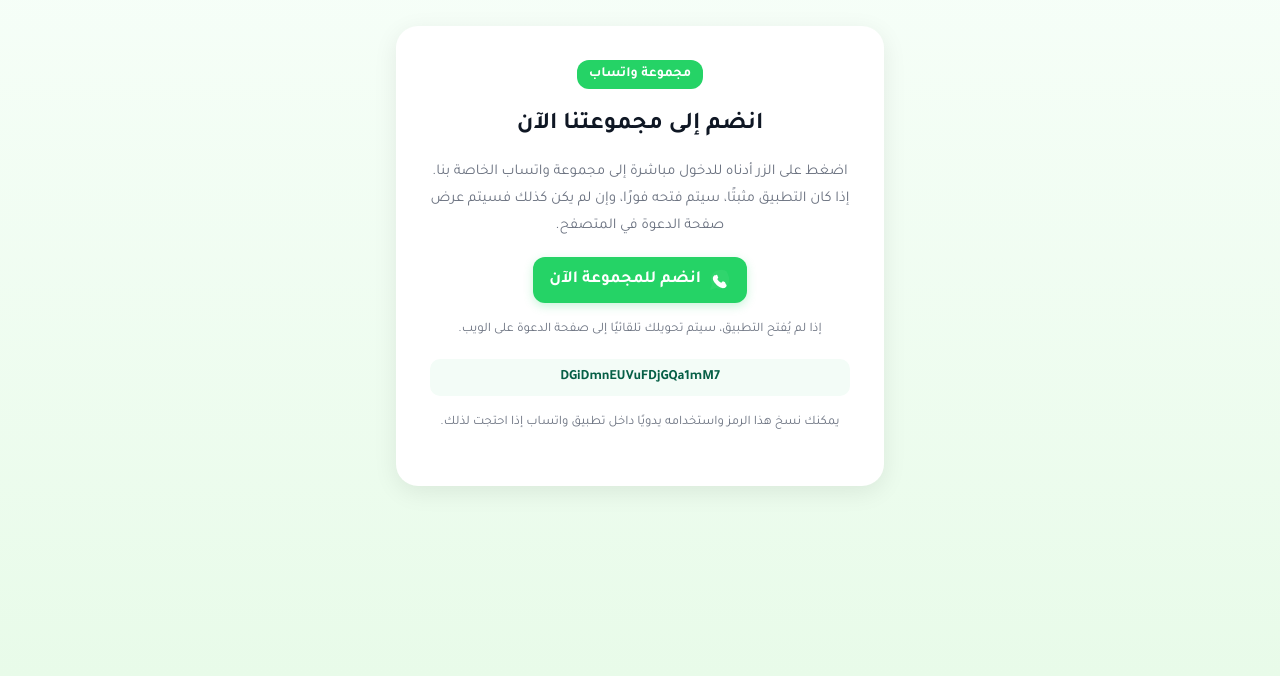
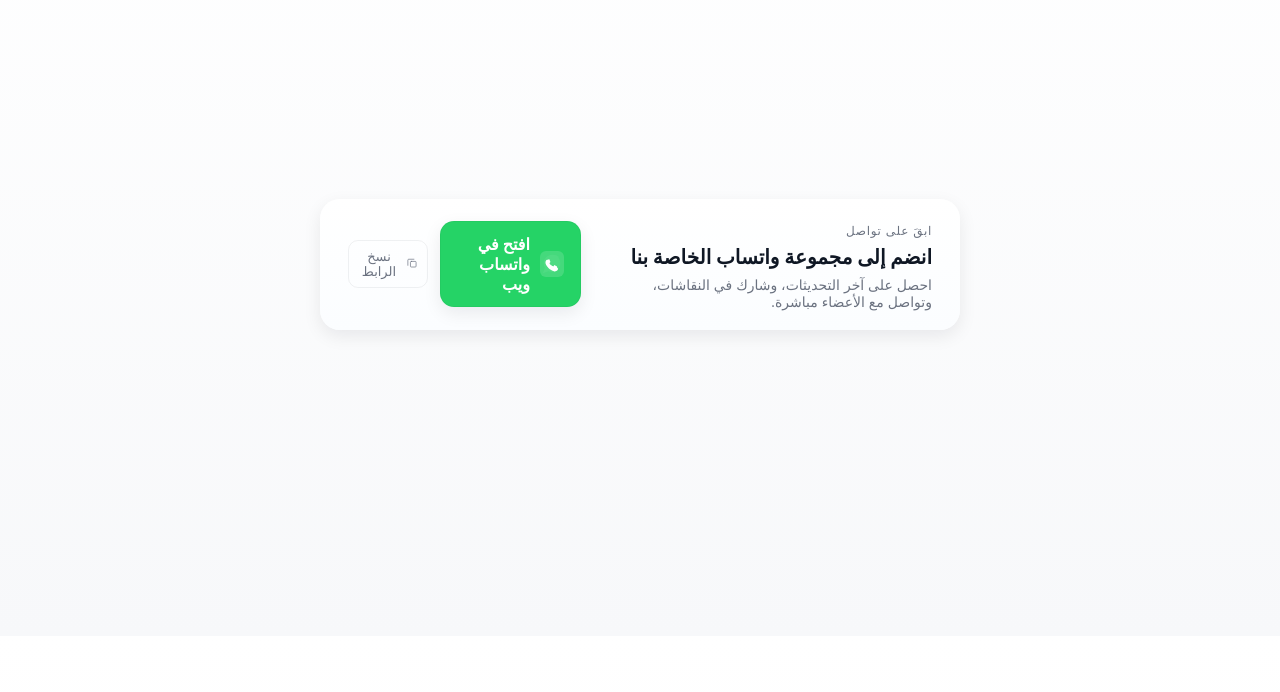
Before and after one commit to naimagroupe-ai/naimagroupe, a plain HTML site: page index.html in a window 1280 px wide. Shown: the part 164-856 px from the top of the page. Drawn offline with Linux system fonts and the light colour scheme.

Commit message:
Update index.html

```diff
--- a/index.html
+++ b/index.html
@@ -1,189 +1,280 @@
-<!DOCTYPE html>
+<!doctype html>
 <html lang="ar" dir="rtl">
 <head>
-  <meta charset="UTF-8" />
-  <meta name="viewport" content="width=device-width, initial-scale=1" />
-  <title>انضم إلى مجموعة واتساب</title>
+  <meta charset="utf-8" />
+  <meta name="viewport" content="width=device-width,initial-scale=1" />
+  <title>انضم إلى مجموعة واتساب الخاصة بنا</title>
+  <meta name="description" content="مكون دعوة للانضمام: عنوان + زر واتساب (تصميم متجاوب موجه للجوال)" />
+
   <style>
-    @import url('https://fonts.googleapis.com/css2?family=Tajawal:wght@400;500;700&display=swap');
-
-    :root {
+    :root{
       --wa-green: #25D366;
       --wa-green-dark: #1ebe5a;
+      --bg: #ffffff;
+      --surface: #f7f8fa;
       --text: #0f1724;
       --muted: #6b7280;
-      --bg: #f0fdf4;
-      --white: #fff;
-      --radius: 22px;
-      --shadow: 0 6px 24px rgba(0, 0, 0, 0.08);
-      font-family: "Tajawal", sans-serif;
+      --radius: 14px;
+      --max-width: 640px;
+      --gap: 16px;
+      --shadow-sm: 0 6px 18px rgba(12, 16, 24, 0.08);
+      --shadow-lg: 0 18px 40px rgba(12, 16, 24, 0.12);
+      font-family: "Cairo", "Tajawal", "Inter", ui-sans-serif, system-ui, -apple-system, "Segoe UI", Roboto, "Helvetica Neue", Arial;
     }
 
-    body {
-      margin: 0;
-      background: linear-gradient(180deg, #f9fffb 0%, #e8fbe9 100%);
-      display: flex;
-      align-items: center;
-      justify-content: center;
-      min-height: 100vh;
+    html,body{
+      height:100%;
+      margin:0;
+      background: linear-gradient(180deg, var(--bg) 0%, var(--surface) 100%);
+      color:var(--text);
       direction: rtl;
-      padding: 20px;
-      color: var(--text);
+      text-align: right;
+      -webkit-font-smoothing:antialiased;
+      -moz-osx-font-smoothing:grayscale;
     }
 
-    .card {
-      background: var(--white);
-      border-radius: var(--radius);
-      box-shadow: var(--shadow);
-      padding: 28px 22px;
-      max-width: 420px;
-      width: 100%;
-      text-align: center;
-      transition: all 0.3s ease;
+    .container{
+      min-height:100vh;
+      display:flex;
+      align-items:center;
+      justify-content:center;
+      padding:28px 18px;
     }
 
-    .card:hover {
-      transform: translateY(-4px);
-      box-shadow: 0 10px 32px rgba(0, 0, 0, 0.12);
+    .card{
+      width:100%;
+      max-width:var(--max-width);
+      background:linear-gradient(180deg, #fff 0%, #fbfdff 100%);
+      border-radius:18px;
+      box-shadow:var(--shadow-sm);
+      padding:22px;
+      display:flex;
+      gap:var(--gap);
+      align-items:center;
+      justify-content:space-between;
+      box-sizing:border-box;
     }
 
-    .badge {
-      display: inline-block;
-      background: var(--wa-green);
-      color: #fff;
-      font-weight: 700;
-      border-radius: 12px;
-      padding: 6px 12px;
-      font-size: 14px;
-      margin-bottom: 10px;
+    .copy{
+      flex:1 1 auto;
+      min-width:0;
     }
 
-    h1 {
-      font-size: 22px;
-      margin: 10px 0 8px;
-      line-height: 1.4;
+    .eyebrow{
+      display:inline-block;
+      font-size:12px;
+      color:var(--muted);
+      letter-spacing:0.06em;
+      text-transform:uppercase;
+      margin-bottom:6px;
     }
 
-    p {
-      font-size: 15px;
-      color: var(--muted);
-      line-height: 1.8;
-      margin-bottom: 18px;
+    h1{
+      margin:0 0 6px 0;
+      font-size:18px;
+      line-height:1.3;
+      color:var(--text);
+      font-weight:700;
     }
 
-    .wa-button {
-      display: inline-flex;
-      align-items: center;
-      justify-content: center;
-      background: var(--wa-green);
-      color: #fff;
-      text-decoration: none;
-      font-weight: 600;
-      font-size: 16px;
-      padding: 12px 16px;
-      border-radius: 12px;
-      transition: background 0.25s ease, transform 0.1s ease;
-      box-shadow: 0 3px 10px rgba(37, 211, 102, 0.25);
+    p.lead{
+      margin:0;
+      font-size:14px;
+      color:var(--muted);
     }
 
-    .wa-button:hover {
-      background: var(--wa-green-dark);
-      transform: translateY(-1px);
+    .cta-wrap{
+      display:flex;
+      align-items:center;
+      gap:12px;
+      margin-right:12px;
     }
 
-    .wa-button svg {
-      margin-left: 8px;
-      flex-shrink: 0;
+    a.wa-btn{
+      display:inline-flex;
+      align-items:center;
+      gap:10px;
+      padding:10px 14px;
+      background:var(--wa-green);
+      color:#fff;
+      text-decoration:none;
+      border-radius:12px;
+      font-weight:600;
+      font-size:15px;
+      box-shadow:var(--shadow-sm);
+      transition:transform .12s ease, box-shadow .12s ease, background .12s ease;
+      border: 1px solid rgba(0,0,0,0.04);
     }
 
-    .note {
-      font-size: 13px;
-      color: var(--muted);
-      margin-top: 16px;
-      line-height: 1.7;
+    a.wa-btn:active{ transform: translateY(1px) scale(.998); }
+    a.wa-btn:hover{ box-shadow:var(--shadow-lg); background:var(--wa-green-dark); }
+    a.wa-btn:focus{
+      outline:3px solid rgba(37,211,102,0.22);
+      outline-offset:3px;
+      box-shadow:0 8px 30px rgba(37,211,102,0.12);
     }
 
-    .group-code {
-      margin-top: 18px;
-      background: #f3fcf7;
-      padding: 10px;
-      border-radius: 10px;
-      font-size: 14px;
-      color: #065f46;
-      direction: ltr;
-      text-align: center;
-      font-weight: 600;
-      word-break: break-all;
+    .wa-icon{
+      width:20px;
+      height:20px;
+      flex:0 0 20px;
+      display:inline-flex;
+      align-items:center;
+      justify-content:center;
+      background:rgba(255,255,255,0.15);
+      border-radius:6px;
+      padding:2px;
     }
 
-    @media (min-width: 600px) {
-      h1 { font-size: 24px; }
-      .card { padding: 34px; }
-      .wa-button { font-size: 17px; }
+    button.copy-btn{
+      background:transparent;
+      border:1px solid rgba(15,23,36,0.06);
+      padding:8px 10px;
+      border-radius:10px;
+      font-size:13px;
+      color:var(--muted);
+      cursor:pointer;
+      display:inline-flex;
+      align-items:center;
+      gap:8px;
+    }
+    button.copy-btn:focus{
+      outline:3px solid rgba(99,102,241,0.14);
+      outline-offset:3px;
+    }
+
+    .toast{
+      position:fixed;
+      left:50%;
+      transform:translateX(-50%);
+      bottom:22px;
+      background:#111827;
+      color:#fff;
+      padding:10px 14px;
+      border-radius:10px;
+      font-size:13px;
+      box-shadow:0 10px 30px rgba(0,0,0,0.28);
+      opacity:0;
+      pointer-events:none;
+      transition:opacity .18s ease, transform .18s ease;
+    }
+    .toast.show{
+      opacity:1;
+      pointer-events:auto;
+      transform: translateX(-50%) translateY(-4px);
+    }
+
+    @media (min-width:720px){
+      .card{
+        padding:20px 28px;
+        gap:24px;
+        border-radius:20px;
+      }
+      h1{ font-size:20px; }
+      .wa-icon{ width:22px; height:22px; }
+      a.wa-btn{ padding:12px 16px; font-size:16px; border-radius:14px; }
+    }
+
+    @media print{
+      a.wa-btn, button.copy-btn{ display:none; }
     }
   </style>
 </head>
 <body>
-  <main class="card">
-    <div class="badge">مجموعة واتساب</div>
-    <h1>انضم إلى مجموعتنا الآن</h1>
-    <p>
-      اضغط على الزر أدناه للدخول مباشرة إلى مجموعة واتساب الخاصة بنا.
-      إذا كان التطبيق مثبتًا، سيتم فتحه فورًا، وإن لم يكن كذلك فسيتم عرض
-      صفحة الدعوة في المتصفح.
-    </p>
 
-    <a
-      href="#"
-      id="join-btn"
-      class="wa-button"
-    >
-      <svg xmlns="http://www.w3.org/2000/svg" width="22" height="22" fill="white" viewBox="0 0 24 24">
-        <path d="M20.52 3.48A11.86 11.86 0 0 0 12.03 1C6.46 1 1.98 5.5 1.98 11.06c0 1.95.5 3.85 1.44 5.55L1 23l6.64-2.34a11.89 11.89 0 0 0 4.39.83h.01c5.57 0 10.05-4.5 10.05-10.06 0-2.69-1.05-5.21-2.62-7.92Z" fill="#fff" opacity="0.05"/>
-        <path d="M17.472 14.372c-.298-.149-1.767-.871-2.04-.971-.272-.1-.47-.15-.668.15-.197.299-.766.971-.94 1.17-.174.199-.35.225-.648.075-.298-.15-1.258-.464-2.395-1.48-.885-.79-1.48-1.76-1.653-2.06-.173-.3-.018-.462.13-.61.134-.133.299-.347.449-.52.15-.174.2-.3.3-.5.1-.2 0-.375-.05-.524-.05-.148-.668-1.612-.916-2.21-.242-.579-.487-.5-.668-.51L7.18 6.89c-.197-.01-.477-.01-.727-.01-.248 0-.65.092-.99.45-.342.359-1.293 1.26-1.293 3.07 0 1.81 1.324 3.56 1.507 3.806.184.246 2.605 3.98 6.313 5.58 3.708 1.6 3.708 1.07 4.377 1.01.67-.06 2.254-.92 2.57-1.81.317-.89.317-1.65.223-1.81-.092-.16-.337-.25-.635-.399Z"/>
-      </svg>
-      انضم للمجموعة الآن
-    </a>
+  <main class="container" aria-labelledby="cta-heading">
+    <section class="card" role="region" aria-label="دعوة للانضمام إلى مجموعة واتساب">
+      <div class="copy">
+        <div class="eyebrow">ابقَ على تواصل</div>
+        <h1 id="cta-heading">انضم إلى مجموعة واتساب الخاصة بنا</h1>
+        <p class="lead" id="cta-desc">احصل على آخر التحديثات، وشارك في النقاشات، وتواصل مع الأعضاء مباشرة.</p>
+      </div>
 
-    <p class="note">
-      إذا لم يُفتح التطبيق، سيتم تحويلك تلقائيًا إلى صفحة الدعوة على الويب.
-    </p>
+      <div class="cta-wrap">
+        <a
+          id="waJoin"
+          class="wa-btn"
+          href="https://chat.whatsapp.com/DGiDmnEUVuFDjGQa1mM7bQ?mode=wwt"
+          target="_blank"
+          rel="noopener noreferrer"
+          aria-label="انضم إلى مجموعة واتساب (يفتح في علامة تبويب جديدة)">
+          <span class="wa-icon" aria-hidden="true">
+            <svg viewBox="0 0 24 24" fill="none" width="20" height="20" xmlns="http://www.w3.org/2000/svg">
+              <path d="M20.52 3.48A11.86 11.86 0 0 0 12.03 1C6.46 1 1.98 5.5 1.98 11.06c0 1.95.5 3.85 1.44 5.55L1 23l6.64-2.34a11.89 11.89 0 0 0 4.39.83h.01c5.57 0 10.05-4.5 10.05-10.06 0-2.69-1.05-5.21-2.62-7.92Z" fill="#fff" opacity="0.06"/>
+              <path d="M17.472 14.372c-.298-.149-1.767-.871-2.04-.971-.272-.1-.47-.15-.668.15-.197.299-.766.971-.94 1.17-.174.199-.35.225-.648.075-.298-.15-1.258-.464-2.395-1.48-.885-.79-1.48-1.76-1.653-2.06-.173-.3-.018-.462.13-.61.134-.133.299-.347.449-.52.15-.174.2-.3.3-.5.1-.2 0-.375-.05-.524-.05-.148-.668-1.612-.916-2.21-.242-.579-.487-.5-.668-.51L7.18 6.89c-.197-.01-.477-.01-.727-.01-.248 0-.65.092-.99.45-.342.359-1.293 1.26-1.293 3.07 0 1.81 1.324 3.56 1.507 3.806.184.246 2.605 3.98 6.313 5.58 3.708 1.6 3.708 1.07 4.377 1.01.67-.06 2.254-.92 2.57-1.81.317-.89.317-1.65.223-1.81-.092-.16-.337-.25-.635-.399Z" fill="#fff"/>
+            </svg>
+          </span>
+          <span id="waLabel">انضم عبر واتساب</span>
+        </a>
 
-    <div class="group-code">
-      DGiDmnEUVuFDjGQa1mM7
-    </div>
-
-    <p class="note">
-      يمكنك نسخ هذا الرمز واستخدامه يدويًا داخل تطبيق واتساب إذا احتجت لذلك.
-    </p>
+        <button id="copyBtn" class="copy-btn" type="button">
+          <svg width="16" height="16" viewBox="0 0 24 24" fill="none">
+            <path d="M16 1H4a2 2 0 0 0-2 2v12" stroke="currentColor" stroke-width="1.6" stroke-linecap="round" stroke-linejoin="round"/>
+            <rect x="8" y="6" width="13" height="13" rx="2" stroke="currentColor" stroke-width="1.6" stroke-linecap="round" stroke-linejoin="round"/>
+          </svg>
+          <span id="copyLabel">نسخ الرابط</span>
+        </button>
+      </div>
+    </section>
   </main>
 
+  <div id="toast" class="toast">تم نسخ الرابط إلى الحافظة</div>
+
   <script>
-    document.getElementById("join-btn").addEventListener("click", function(e) {
-      e.preventDefault();
-      // رابط المجموعة الصحيح للدخول المباشر
-      const groupLink = "https://chat.whatsapp.com/DGiDmnEUVuFDjGQa1mM7";
+    (function(){
+      const waLink = "https://chat.whatsapp.com/DGiDmnEUVuFDjGQa1mM7bQ?mode=wwt";
+      const waJoin = document.getElementById('waJoin');
+      const waLabel = document.getElementById('waLabel');
+      const copyBtn = document.getElementById('copyBtn');
+      const copyLabel = document.getElementById('copyLabel');
+      const toast = document.getElementById('toast');
 
-      // محاولة فتح التطبيق أولاً
-      window.location.href = "whatsapp://chat?link=" + encodeURIComponent(groupLink);
+      function isMobile() {
+        const ua = navigator.userAgent || navigator.vendor || window.opera;
+        return /android|iphone|ipad|ipod|mobile|silk|kindle|blackberry|opera mini/i.test(ua) || window.innerWidth < 720;
+      }
 
-      // بعد نصف ثانية، في حال لم يفتح التطبيق، نفتح رابط المتصفح
-      setTimeout(() => {
-        window.open(groupLink, "_blank");
-      }, 700);
-    });
+      if (isMobile()) {
+        waLabel.textContent = "افتح في تطبيق واتساب";
+      } else {
+        waLabel.textContent = "افتح في واتساب ويب";
+      }
 
-    // حركة دخول جميلة
-    document.addEventListener("DOMContentLoaded", () => {
-      const card = document.querySelector(".card");
-      card.style.opacity = "0";
-      card.style.transform = "translateY(10px)";
-      setTimeout(() => {
-        card.style.transition = "all 0.6s ease";
-        card.style.opacity = "1";
-        card.style.transform = "translateY(0)";
-      }, 150);
-    });
+      waJoin.href = waLink;
+
+      copyBtn.addEventListener('click', async function(){
+        try {
+          if (navigator.clipboard && navigator.clipboard.writeText) {
+            await navigator.clipboard.writeText(waLink);
+          } else {
+            const ta = document.createElement('textarea');
+            ta.value = waLink;
+            ta.style.position = 'fixed';
+            ta.style.left = '-9999px';
+            document.body.appendChild(ta);
+            ta.select();
+            document.execCommand('copy');
+            document.body.removeChild(ta);
+          }
+          showToast("تم نسخ الرابط إلى الحافظة");
+          const prev = copyLabel.textContent;
+          copyLabel.textContent = 'تم النسخ ✓';
+          copyBtn.disabled = true;
+          setTimeout(()=>{ copyLabel.textContent = prev; copyBtn.disabled = false; }, 1800);
+        } catch (err) {
+          showToast("تعذر نسخ الرابط — انسخه يدويًا");
+        }
+      });
+
+      let toastTimer = null;
+      function showToast(msg = "") {
+        if (!toast) return;
+        toast.textContent = msg;
+        toast.classList.add('show');
+        clearTimeout(toastTimer);
+        toastTimer = setTimeout(()=>{ toast.classList.remove('show'); }, 2200);
+      }
+    })();
   </script>
 </body>
 </html>
```
